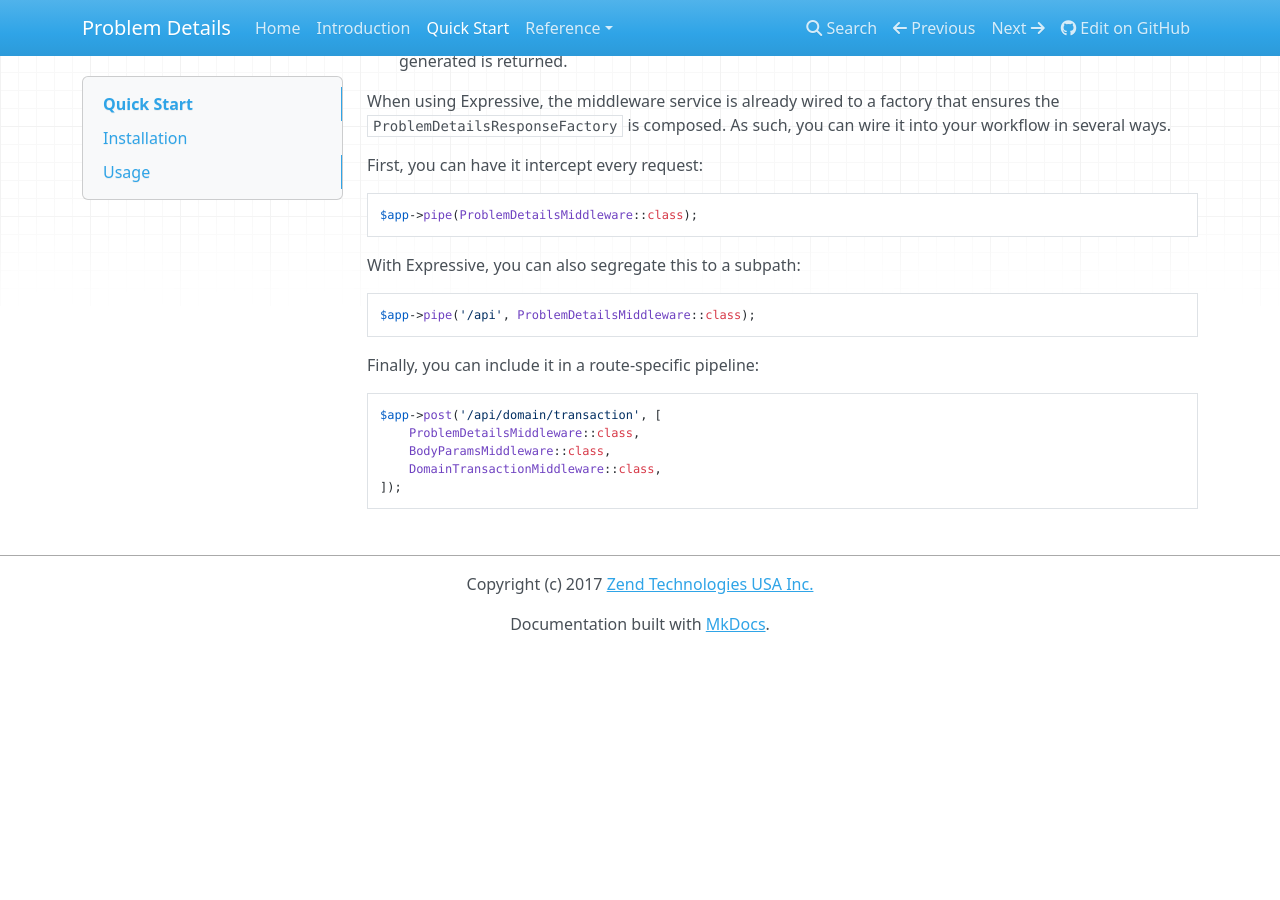
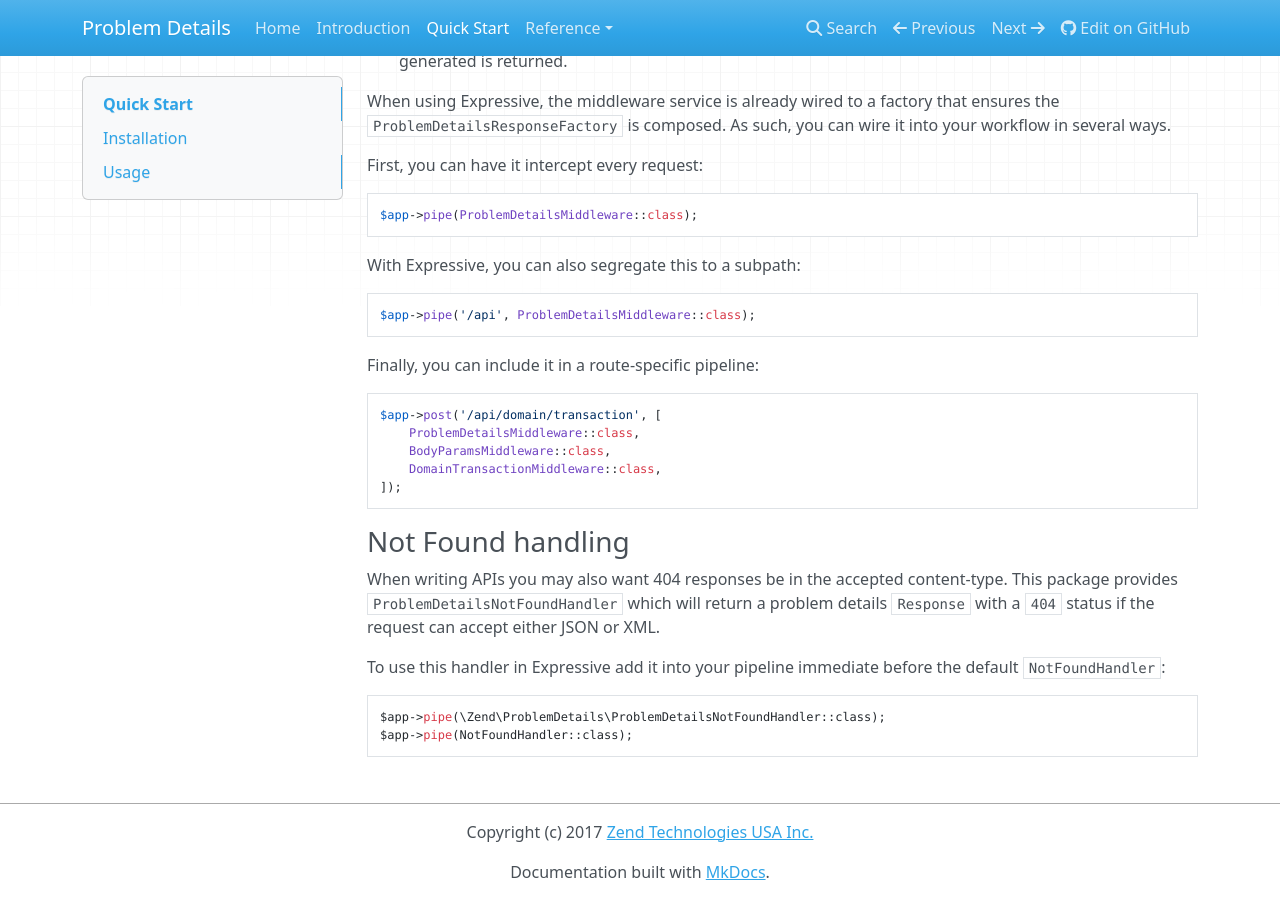
Before and after one commit to zendframework/zend-problem-details, an MkDocs documentation site: the page built from docs/book/quick-start.md, in a window 1280 px wide and 900 px high, scrolled down 4557 px. Built offline with MkDocs 1.6.1, drawn with Linux system fonts in a browser that asks for light colours; nearby versions of some CDN libraries; old or Windows-style settings are respelled for this version of MkDocs; before the commit the page ends 5209 px from its top, so only the background shows below that.

Commit message:
Add docs for ProblemDetailsNotFoundHandler

````diff
--- a/docs/book/quick-start.md
+++ b/docs/book/quick-start.md
@@ -280,3 +280,18 @@ $app->post('/api/domain/transaction', [
     DomainTransactionMiddleware::class,
 ]);
 ```
+
+### Not Found handling
+
+When writing APIs you may also want 404 responses be in the accepted content-type.
+This package provides `ProblemDetailsNotFoundHandler` which will return a
+problem details `Response` with a `404` status if the request can accept either
+JSON or XML.
+
+To use this handler in Expressive add it into your pipeline immediate before the
+default `NotFoundHandler`:
+
+```
+$app->pipe(\Zend\ProblemDetails\ProblemDetailsNotFoundHandler::class);
+$app->pipe(NotFoundHandler::class);
+```
--- a/mkdocs.yml
+++ b/mkdocs.yml
@@ -8,6 +8,7 @@ pages:
         - "Generating Responses": response.md
         - "Exceptions": exception.md
         - "Error Handling Middleware": middleware.md
+        - "Not Found Handler": not-found-handler.md
 site_name: Problem Details
 site_description: 'Problem Details for PSR-7 Applications'
 repo_url: 'https://github.com/zendframework/zend-problem-details'
````
Also changed, not shown: docs/book/not-found-handler.md (added, +21 -0 lines).
